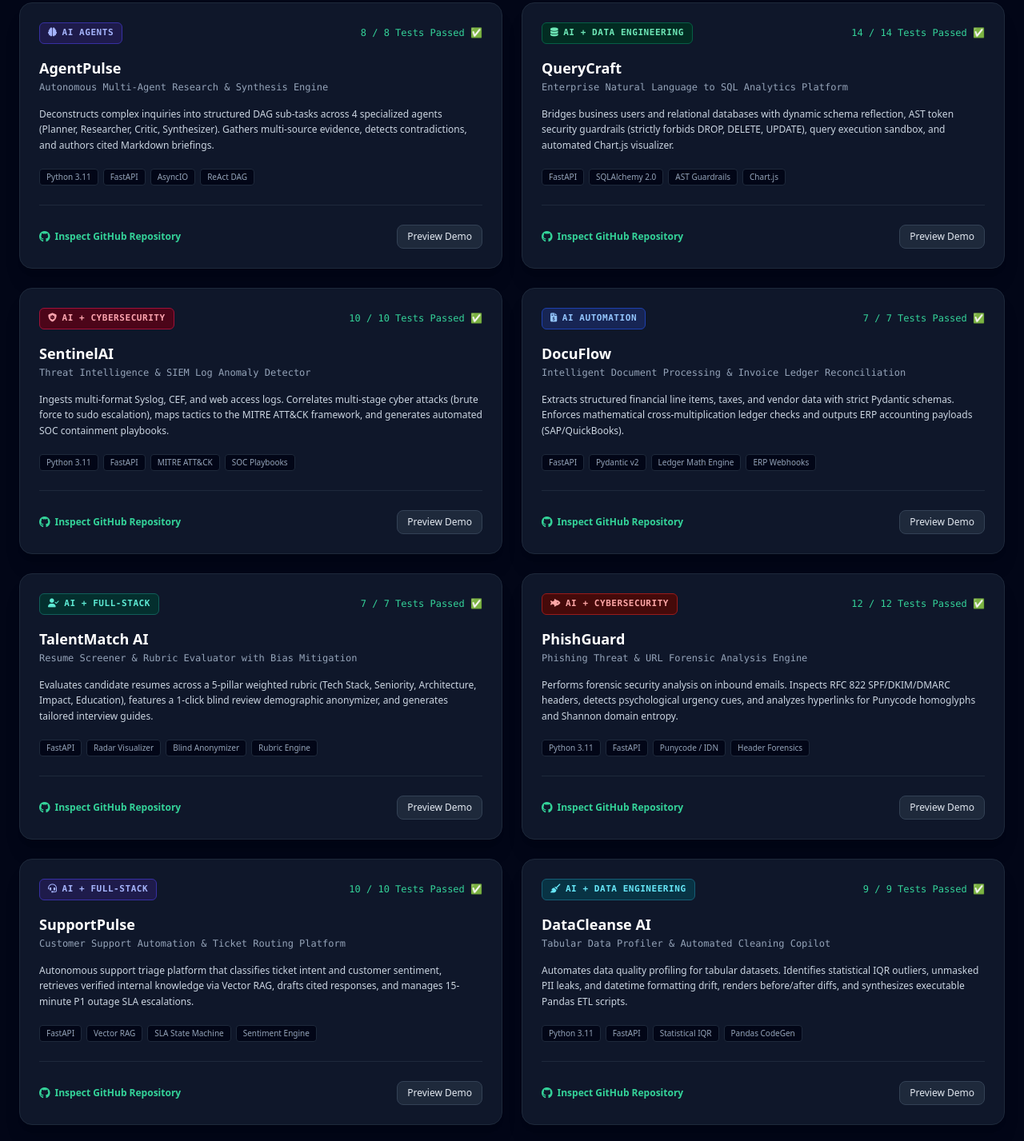
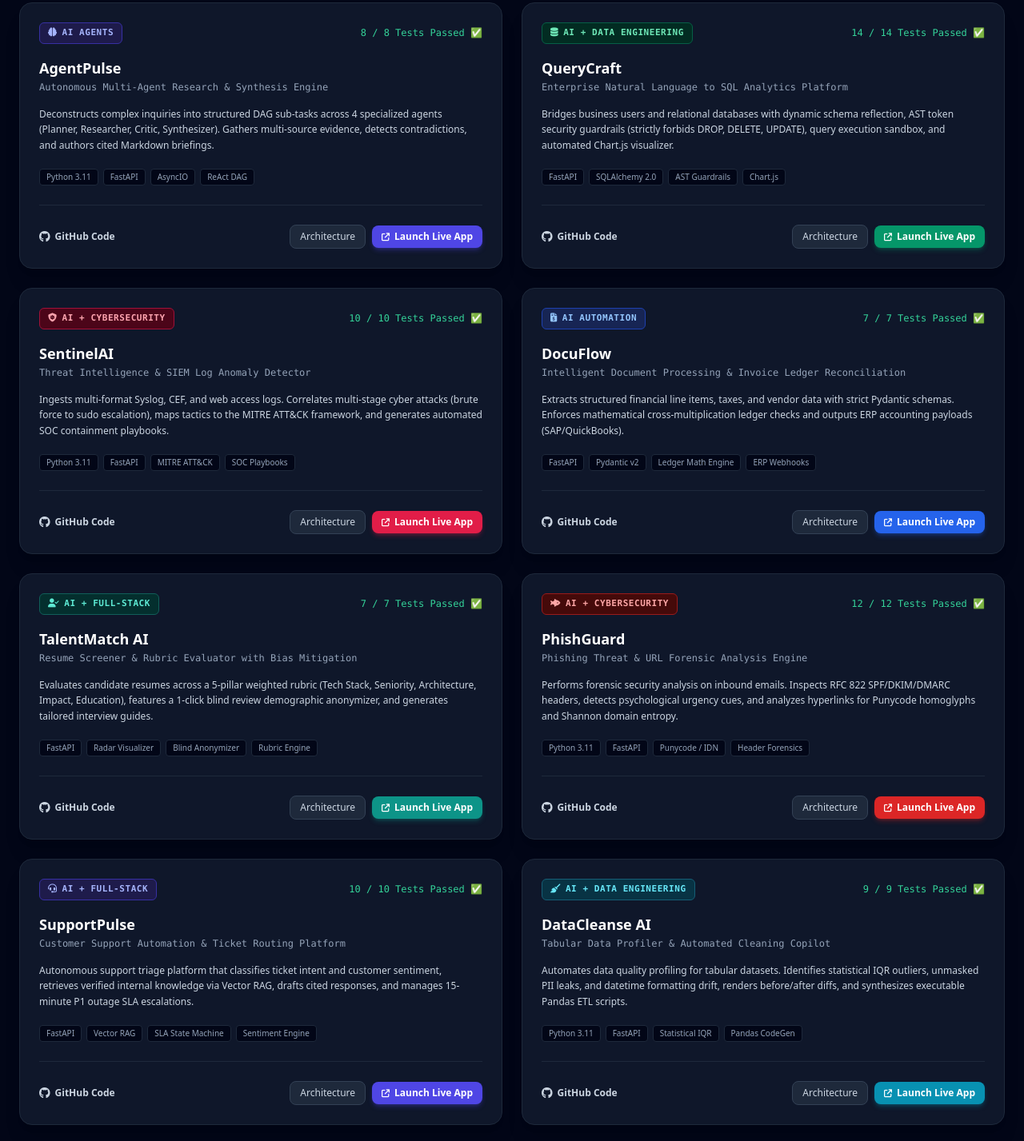
Before and after one commit to shahzaib-shams2023/ai-engineering-portfolio, a plain HTML site: page index.html in a window 1280 px wide. Shown: the part 673-2100 px from the top of the page at 80% size. Drawn offline with nearby package versions, Linux system fonts and the light colour scheme.

Commit message:
feat: add direct 1-click live launch links for all 8 standalone projects

```diff
--- a/index.html
+++ b/index.html
@@ -53,7 +53,7 @@
   <section class="max-w-7xl mx-auto px-6 pt-16 pb-12 text-center space-y-6">
     <div class="inline-flex items-center space-x-2 px-3 py-1 rounded-full text-xs font-medium bg-emerald-950/70 text-emerald-400 border border-emerald-800">
       <span class="w-2 h-2 rounded-full bg-emerald-400 animate-pulse"></span>
-      <span>8 Enterprise Projects • 77/77 Unit Tests Passing • Production-Ready</span>
+      <span>8 Independent Live Applications • 77/77 Unit Tests Passing • Zero-Setup Browser Demos</span>
     </div>
 
     <h2 class="text-4xl md:text-5xl font-extrabold tracking-tight text-white max-w-4xl mx-auto leading-tight">
@@ -124,14 +124,20 @@
             <span class="text-[10px] bg-slate-950 border border-slate-800 text-slate-400 px-2 py-0.5 rounded">ReAct DAG</span>
           </div>
         </div>
-        <div class="pt-6 border-t border-slate-800 mt-6 flex items-center justify-between">
-          <a href="https://github.com/shahzaib-shams2023/agentpulse-multi-agent-researcher" target="_blank" class="text-xs font-semibold text-emerald-400 hover:text-emerald-300 transition flex items-center space-x-1.5">
+        <div class="pt-6 border-t border-slate-800 mt-6 flex flex-wrap items-center justify-between gap-2">
+          <a href="https://github.com/shahzaib-shams2023/agentpulse-multi-agent-researcher" target="_blank" class="text-xs font-semibold text-slate-300 hover:text-white transition flex items-center space-x-1.5">
             <i class="fa-brands fa-github text-sm"></i>
-            <span>Inspect GitHub Repository</span>
+            <span>GitHub Code</span>
           </a>
-          <button onclick="openDemo('agentpulse')" class="text-xs bg-slate-800 hover:bg-slate-700 text-slate-200 px-3 py-1.5 rounded-lg border border-slate-700 transition">
-            Preview Demo
+          <div class="flex items-center space-x-2">
+            <button onclick="openDemo('agentpulse')" class="text-xs bg-slate-800 hover:bg-slate-700 text-slate-300 px-3 py-1.5 rounded-lg border border-slate-700 transition">
+              Architecture
             </button>
+            <a href="https://shahzaib-shams2023.github.io/agentpulse-multi-agent-researcher/" target="_blank" class="text-xs font-semibold bg-indigo-600 hover:bg-indigo-500 text-white px-3 py-1.5 rounded-lg transition shadow-md shadow-indigo-600/30 flex items-center space-x-1.5">
+              <i class="fa-solid fa-arrow-up-right-from-square text-[10px]"></i>
+              <span>Launch Live App</span>
+            </a>
+          </div>
         </div>
       </div>
 
@@ -158,14 +164,20 @@
             <span class="text-[10px] bg-slate-950 border border-slate-800 text-slate-400 px-2 py-0.5 rounded">Chart.js</span>
           </div>
         </div>
-        <div class="pt-6 border-t border-slate-800 mt-6 flex items-center justify-between">
-          <a href="https://github.com/shahzaib-shams2023/querycraft-nl2sql-analytics" target="_blank" class="text-xs font-semibold text-emerald-400 hover:text-emerald-300 transition flex items-center space-x-1.5">
+        <div class="pt-6 border-t border-slate-800 mt-6 flex flex-wrap items-center justify-between gap-2">
+          <a href="https://github.com/shahzaib-shams2023/querycraft-nl2sql-analytics" target="_blank" class="text-xs font-semibold text-slate-300 hover:text-white transition flex items-center space-x-1.5">
             <i class="fa-brands fa-github text-sm"></i>
-            <span>Inspect GitHub Repository</span>
+            <span>GitHub Code</span>
           </a>
-          <button onclick="openDemo('querycraft')" class="text-xs bg-slate-800 hover:bg-slate-700 text-slate-200 px-3 py-1.5 rounded-lg border border-slate-700 transition">
-            Preview Demo
+          <div class="flex items-center space-x-2">
+            <button onclick="openDemo('querycraft')" class="text-xs bg-slate-800 hover:bg-slate-700 text-slate-300 px-3 py-1.5 rounded-lg border border-slate-700 transition">
+              Architecture
             </button>
+            <a href="https://shahzaib-shams2023.github.io/querycraft-nl2sql-analytics/" target="_blank" class="text-xs font-semibold bg-emerald-600 hover:bg-emerald-500 text-white px-3 py-1.5 rounded-lg transition shadow-md shadow-emerald-600/30 flex items-center space-x-1.5">
+              <i class="fa-solid fa-arrow-up-right-from-square text-[10px]"></i>
+              <span>Launch Live App</span>
+            </a>
+          </div>
         </div>
       </div>
 
@@ -192,14 +204,20 @@
             <span class="text-[10px] bg-slate-950 border border-slate-800 text-slate-400 px-2 py-0.5 rounded">SOC Playbooks</span>
           </div>
         </div>
-        <div class="pt-6 border-t border-slate-800 mt-6 flex items-center justify-between">
-          <a href="https://github.com/shahzaib-shams2023/sentinel-ai-security-log-analyzer" target="_blank" class="text-xs font-semibold text-emerald-400 hover:text-emerald-300 transition flex items-center space-x-1.5">
+        <div class="pt-6 border-t border-slate-800 mt-6 flex flex-wrap items-center justify-between gap-2">
+          <a href="https://github.com/shahzaib-shams2023/sentinel-ai-security-log-analyzer" target="_blank" class="text-xs font-semibold text-slate-300 hover:text-white transition flex items-center space-x-1.5">
             <i class="fa-brands fa-github text-sm"></i>
-            <span>Inspect GitHub Repository</span>
+            <span>GitHub Code</span>
           </a>
-          <button onclick="openDemo('sentinel')" class="text-xs bg-slate-800 hover:bg-slate-700 text-slate-200 px-3 py-1.5 rounded-lg border border-slate-700 transition">
-            Preview Demo
+          <div class="flex items-center space-x-2">
+            <button onclick="openDemo('sentinel')" class="text-xs bg-slate-800 hover:bg-slate-700 text-slate-300 px-3 py-1.5 rounded-lg border border-slate-700 transition">
+              Architecture
             </button>
+            <a href="https://shahzaib-shams2023.github.io/sentinel-ai-security-log-analyzer/" target="_blank" class="text-xs font-semibold bg-rose-600 hover:bg-rose-500 text-white px-3 py-1.5 rounded-lg transition shadow-md shadow-rose-600/30 flex items-center space-x-1.5">
+              <i class="fa-solid fa-arrow-up-right-from-square text-[10px]"></i>
+              <span>Launch Live App</span>
+            </a>
+          </div>
         </div>
       </div>
 
@@ -226,14 +244,20 @@
             <span class="text-[10px] bg-slate-950 border border-slate-800 text-slate-400 px-2 py-0.5 rounded">ERP Webhooks</span>
           </div>
         </div>
-        <div class="pt-6 border-t border-slate-800 mt-6 flex items-center justify-between">
-          <a href="https://github.com/shahzaib-shams2023/docuflow-intelligent-document-pipeline" target="_blank" class="text-xs font-semibold text-emerald-400 hover:text-emerald-300 transition flex items-center space-x-1.5">
+        <div class="pt-6 border-t border-slate-800 mt-6 flex flex-wrap items-center justify-between gap-2">
+          <a href="https://github.com/shahzaib-shams2023/docuflow-intelligent-document-pipeline" target="_blank" class="text-xs font-semibold text-slate-300 hover:text-white transition flex items-center space-x-1.5">
             <i class="fa-brands fa-github text-sm"></i>
-            <span>Inspect GitHub Repository</span>
+            <span>GitHub Code</span>
           </a>
-          <button onclick="openDemo('docuflow')" class="text-xs bg-slate-800 hover:bg-slate-700 text-slate-200 px-3 py-1.5 rounded-lg border border-slate-700 transition">
-            Preview Demo
+          <div class="flex items-center space-x-2">
+            <button onclick="openDemo('docuflow')" class="text-xs bg-slate-800 hover:bg-slate-700 text-slate-300 px-3 py-1.5 rounded-lg border border-slate-700 transition">
+              Architecture
             </button>
+            <a href="https://shahzaib-shams2023.github.io/docuflow-intelligent-document-pipeline/" target="_blank" class="text-xs font-semibold bg-blue-600 hover:bg-blue-500 text-white px-3 py-1.5 rounded-lg transition shadow-md shadow-blue-600/30 flex items-center space-x-1.5">
+              <i class="fa-solid fa-arrow-up-right-from-square text-[10px]"></i>
+              <span>Launch Live App</span>
+            </a>
+          </div>
         </div>
       </div>
 
@@ -260,14 +284,20 @@
             <span class="text-[10px] bg-slate-950 border border-slate-800 text-slate-400 px-2 py-0.5 rounded">Rubric Engine</span>
           </div>
         </div>
-        <div class="pt-6 border-t border-slate-800 mt-6 flex items-center justify-between">
-          <a href="https://github.com/shahzaib-shams2023/talentmatch-ai-resume-screener" target="_blank" class="text-xs font-semibold text-emerald-400 hover:text-emerald-300 transition flex items-center space-x-1.5">
+        <div class="pt-6 border-t border-slate-800 mt-6 flex flex-wrap items-center justify-between gap-2">
+          <a href="https://github.com/shahzaib-shams2023/talentmatch-ai-resume-screener" target="_blank" class="text-xs font-semibold text-slate-300 hover:text-white transition flex items-center space-x-1.5">
             <i class="fa-brands fa-github text-sm"></i>
-            <span>Inspect GitHub Repository</span>
+            <span>GitHub Code</span>
           </a>
-          <button onclick="openDemo('talentmatch')" class="text-xs bg-slate-800 hover:bg-slate-700 text-slate-200 px-3 py-1.5 rounded-lg border border-slate-700 transition">
-            Preview Demo
+          <div class="flex items-center space-x-2">
+            <button onclick="openDemo('talentmatch')" class="text-xs bg-slate-800 hover:bg-slate-700 text-slate-300 px-3 py-1.5 rounded-lg border border-slate-700 transition">
+              Architecture
             </button>
+            <a href="https://shahzaib-shams2023.github.io/talentmatch-ai-resume-screener/" target="_blank" class="text-xs font-semibold bg-teal-600 hover:bg-teal-500 text-white px-3 py-1.5 rounded-lg transition shadow-md shadow-teal-600/30 flex items-center space-x-1.5">
+              <i class="fa-solid fa-arrow-up-right-from-square text-[10px]"></i>
+              <span>Launch Live App</span>
+            </a>
+          </div>
         </div>
       </div>
 
@@ -294,14 +324,20 @@
             <span class="text-[10px] bg-slate-950 border border-slate-800 text-slate-400 px-2 py-0.5 rounded">Header Forensics</span>
           </div>
         </div>
-        <div class="pt-6 border-t border-slate-800 mt-6 flex items-center justify-between">
-          <a href="https://github.com/shahzaib-shams2023/phishguard-phishing-threat-detector" target="_blank" class="text-xs font-semibold text-emerald-400 hover:text-emerald-300 transition flex items-center space-x-1.5">
+        <div class="pt-6 border-t border-slate-800 mt-6 flex flex-wrap items-center justify-between gap-2">
+          <a href="https://github.com/shahzaib-shams2023/phishguard-phishing-threat-detector" target="_blank" class="text-xs font-semibold text-slate-300 hover:text-white transition flex items-center space-x-1.5">
             <i class="fa-brands fa-github text-sm"></i>
-            <span>Inspect GitHub Repository</span>
+            <span>GitHub Code</span>
           </a>
-          <button onclick="openDemo('phishguard')" class="text-xs bg-slate-800 hover:bg-slate-700 text-slate-200 px-3 py-1.5 rounded-lg border border-slate-700 transition">
-            Preview Demo
+          <div class="flex items-center space-x-2">
+            <button onclick="openDemo('phishguard')" class="text-xs bg-slate-800 hover:bg-slate-700 text-slate-300 px-3 py-1.5 rounded-lg border border-slate-700 transition">
+              Architecture
             </button>
+            <a href="https://shahzaib-shams2023.github.io/phishguard-phishing-threat-detector/" target="_blank" class="text-xs font-semibold bg-red-600 hover:bg-red-500 text-white px-3 py-1.5 rounded-lg transition shadow-md shadow-red-600/30 flex items-center space-x-1.5">
+              <i class="fa-solid fa-arrow-up-right-from-square text-[10px]"></i>
+              <span>Launch Live App</span>
+            </a>
+          </div>
         </div>
       </div>
 
@@ -328,14 +364,20 @@
             <span class="text-[10px] bg-slate-950 border border-slate-800 text-slate-400 px-2 py-0.5 rounded">Sentiment Engine</span>
           </div>
         </div>
-        <div class="pt-6 border-t border-slate-800 mt-6 flex items-center justify-between">
-          <a href="https://github.com/shahzaib-shams2023/supportpulse-ai-customer-platform" target="_blank" class="text-xs font-semibold text-emerald-400 hover:text-emerald-300 transition flex items-center space-x-1.5">
+        <div class="pt-6 border-t border-slate-800 mt-6 flex flex-wrap items-center justify-between gap-2">
+          <a href="https://github.com/shahzaib-shams2023/supportpulse-ai-customer-platform" target="_blank" class="text-xs font-semibold text-slate-300 hover:text-white transition flex items-center space-x-1.5">
             <i class="fa-brands fa-github text-sm"></i>
-            <span>Inspect GitHub Repository</span>
+            <span>GitHub Code</span>
           </a>
-          <button onclick="openDemo('supportpulse')" class="text-xs bg-slate-800 hover:bg-slate-700 text-slate-200 px-3 py-1.5 rounded-lg border border-slate-700 transition">
-            Preview Demo
+          <div class="flex items-center space-x-2">
+            <button onclick="openDemo('supportpulse')" class="text-xs bg-slate-800 hover:bg-slate-700 text-slate-300 px-3 py-1.5 rounded-lg border border-slate-700 transition">
+              Architecture
             </button>
+            <a href="https://shahzaib-shams2023.github.io/supportpulse-ai-customer-platform/" target="_blank" class="text-xs font-semibold bg-indigo-600 hover:bg-indigo-500 text-white px-3 py-1.5 rounded-lg transition shadow-md shadow-indigo-600/30 flex items-center space-x-1.5">
+              <i class="fa-solid fa-arrow-up-right-from-square text-[10px]"></i>
+              <span>Launch Live App</span>
+            </a>
+          </div>
         </div>
       </div>
 
@@ -362,14 +404,20 @@
             <span class="text-[10px] bg-slate-950 border border-slate-800 text-slate-400 px-2 py-0.5 rounded">Pandas CodeGen</span>
           </div>
         </div>
-        <div class="pt-6 border-t border-slate-800 mt-6 flex items-center justify-between">
-          <a href="https://github.com/shahzaib-shams2023/datacleanse-ai-data-profiling" target="_blank" class="text-xs font-semibold text-emerald-400 hover:text-emerald-300 transition flex items-center space-x-1.5">
+        <div class="pt-6 border-t border-slate-800 mt-6 flex flex-wrap items-center justify-between gap-2">
+          <a href="https://github.com/shahzaib-shams2023/datacleanse-ai-data-profiling" target="_blank" class="text-xs font-semibold text-slate-300 hover:text-white transition flex items-center space-x-1.5">
             <i class="fa-brands fa-github text-sm"></i>
-            <span>Inspect GitHub Repository</span>
+            <span>GitHub Code</span>
           </a>
-          <button onclick="openDemo('datacleanse')" class="text-xs bg-slate-800 hover:bg-slate-700 text-slate-200 px-3 py-1.5 rounded-lg border border-slate-700 transition">
-            Preview Demo
+          <div class="flex items-center space-x-2">
+            <button onclick="openDemo('datacleanse')" class="text-xs bg-slate-800 hover:bg-slate-700 text-slate-300 px-3 py-1.5 rounded-lg border border-slate-700 transition">
+              Architecture
             </button>
+            <a href="https://shahzaib-shams2023.github.io/datacleanse-ai-data-profiling/" target="_blank" class="text-xs font-semibold bg-cyan-600 hover:bg-cyan-500 text-white px-3 py-1.5 rounded-lg transition shadow-md shadow-cyan-600/30 flex items-center space-x-1.5">
+              <i class="fa-solid fa-arrow-up-right-from-square text-[10px]"></i>
+              <span>Launch Live App</span>
+            </a>
+          </div>
         </div>
       </div>
 
```
Also changed, not shown: 2 other files. Lines whose indentation alone changed are shown as unchanged.
